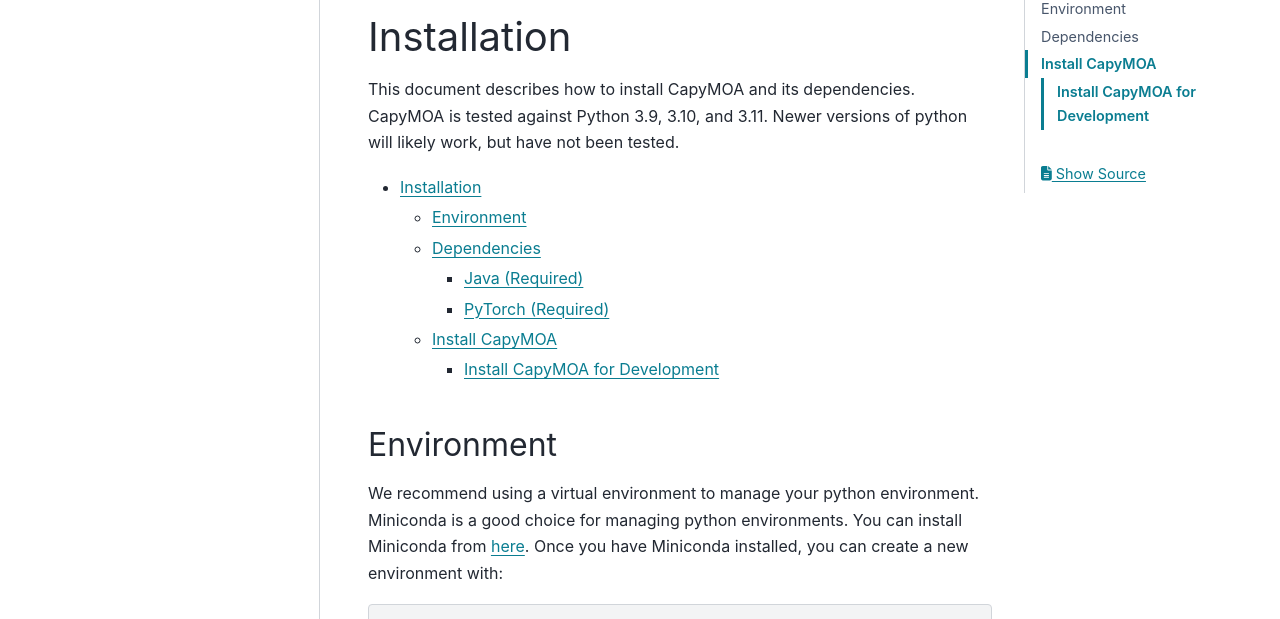
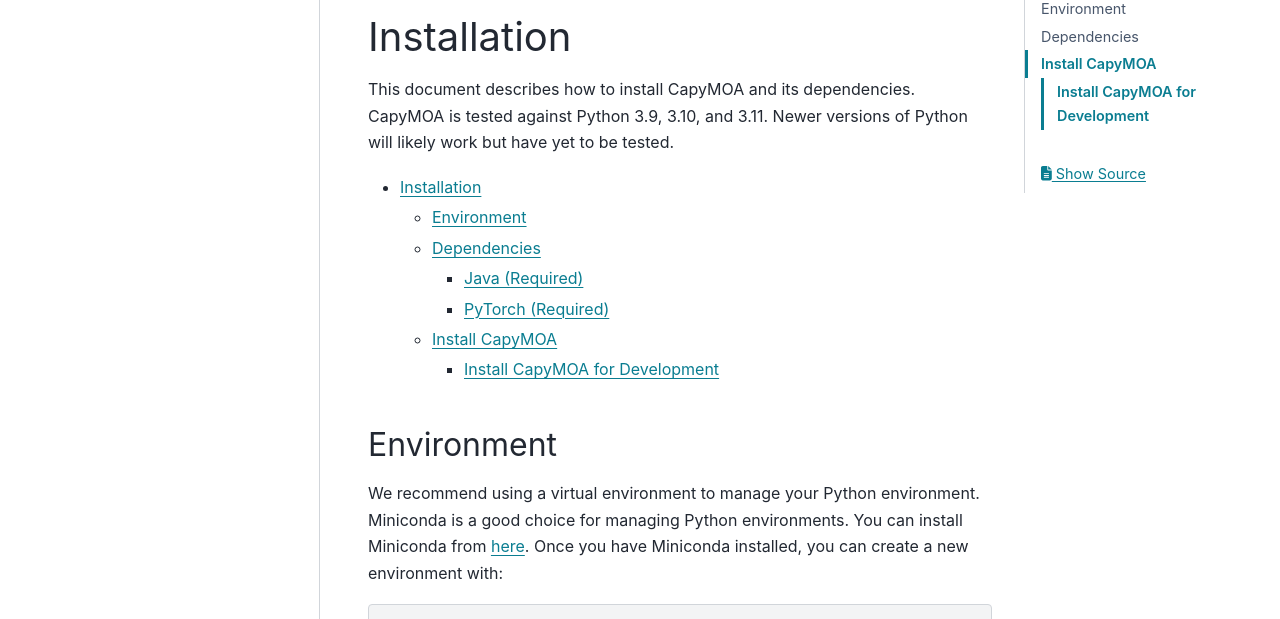
Before and after one commit to adaptive-machine-learning/CapyMOA, a Sphinx documentation site: the page built from docs/installation.md, in a window 1280 px wide and 900 px high. Shown: the part 133-752 px from the top of the window. Built offline with Sphinx 7.4.7 and the PyData theme 0.15.4, drawn with Linux system fonts in a browser that asks for light colours; pages that are not in the unit, such as notebooks, are missing from menus; some of the changed text lies outside the part shown.

Commit message:
docs: update installation.md

```diff
--- a/docs/installation.md
+++ b/docs/installation.md
@@ -1,7 +1,7 @@
 # Installation
 This document describes how to install CapyMOA and its dependencies. CapyMOA
-is tested against Python 3.9, 3.10, and 3.11. Newer versions of python will
-likely work, but have not been tested.
+is tested against Python 3.9, 3.10, and 3.11. Newer versions of Python will
+likely work but have yet to be tested.
 
 - [Installation](#installation)
   - [Environment](#environment)
@@ -12,8 +12,8 @@
     - [Install CapyMOA for Development](#install-capymoa-for-development)
 
 ## Environment
-We recommend using a virtual environment to manage your python environment. Miniconda
-is a good choice for managing python environments. You can install Miniconda from
+We recommend using a virtual environment to manage your Python environment. Miniconda
+is a good choice for managing Python environments. You can install Miniconda from
 [here](https://docs.conda.io/en/latest/miniconda.html). Once you have Miniconda
 installed, you can create a new environment with:
 
```
Also changed, not shown: other parts of docs/installation.md (+1 -1 lines).
